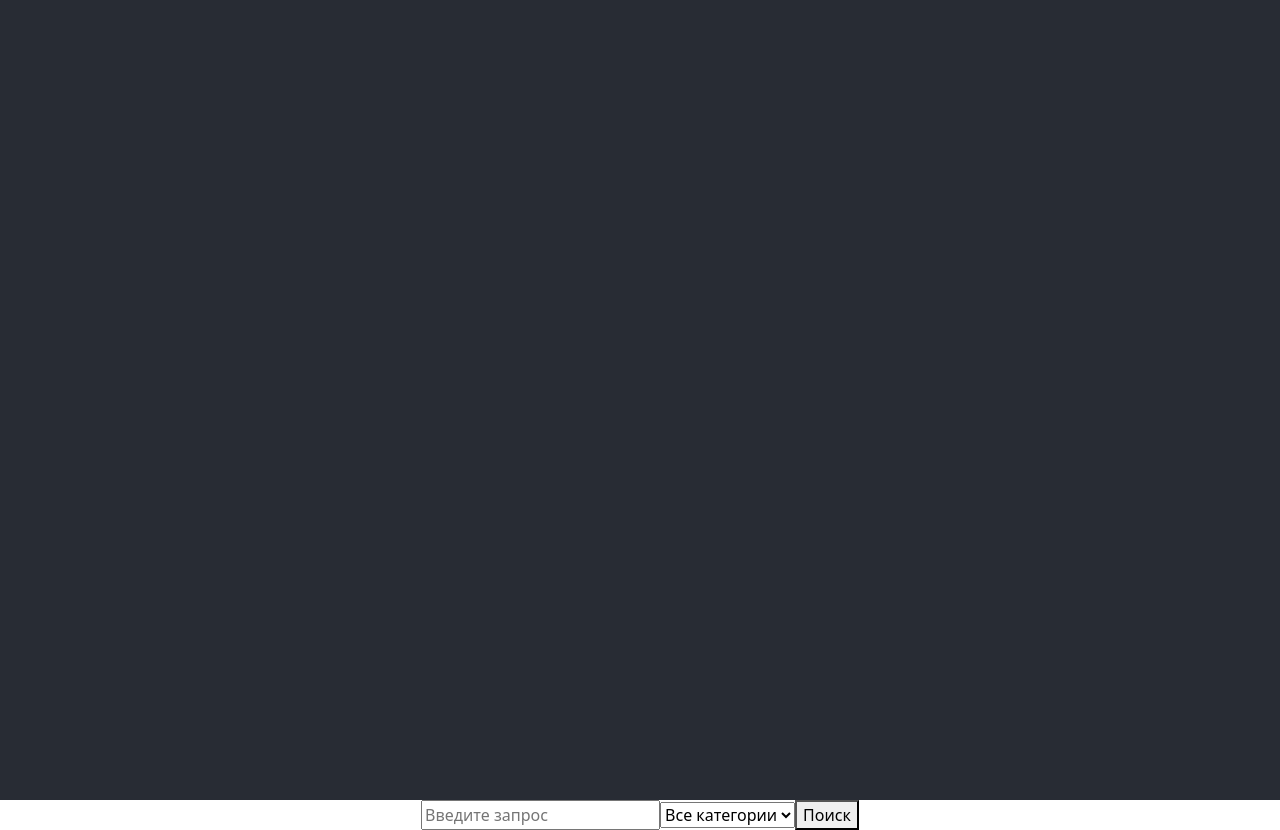
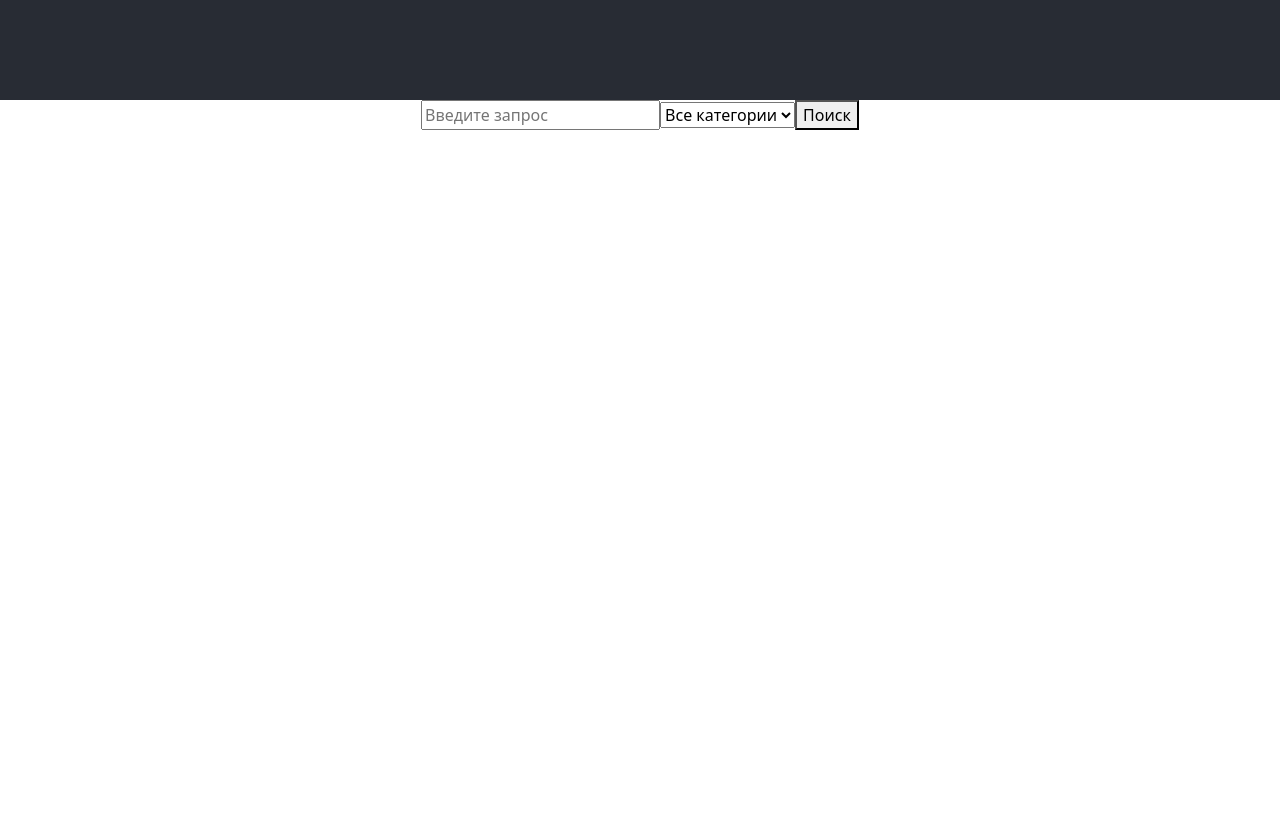
Before and after one commit to ivan-nor/test-book-search-app, a React (Create React App) app: page / in a window 1280 px wide. After the commit the page ends 800 px from the top, so only its background shows below. Built offline with nearby package versions, Linux system fonts and the light colour scheme; no server answers.

Commit message:
fix app header height

```diff
--- a/src/App.css
+++ b/src/App.css
@@ -15,7 +15,7 @@
 
 .App-header {
   background-color: #282c34;
-  min-height: 100vh;
+  min-height: 100px;
   display: flex;
   flex-direction: column;
   align-items: center;
```
